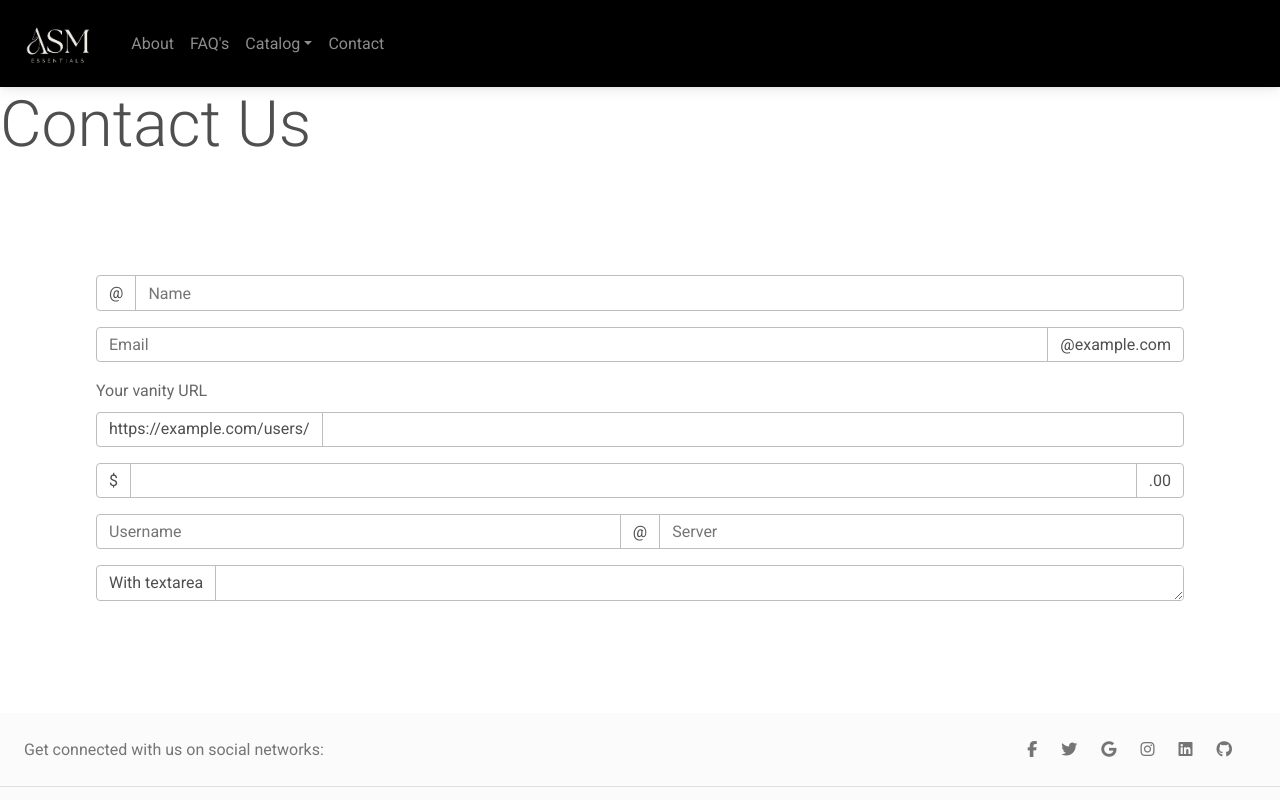
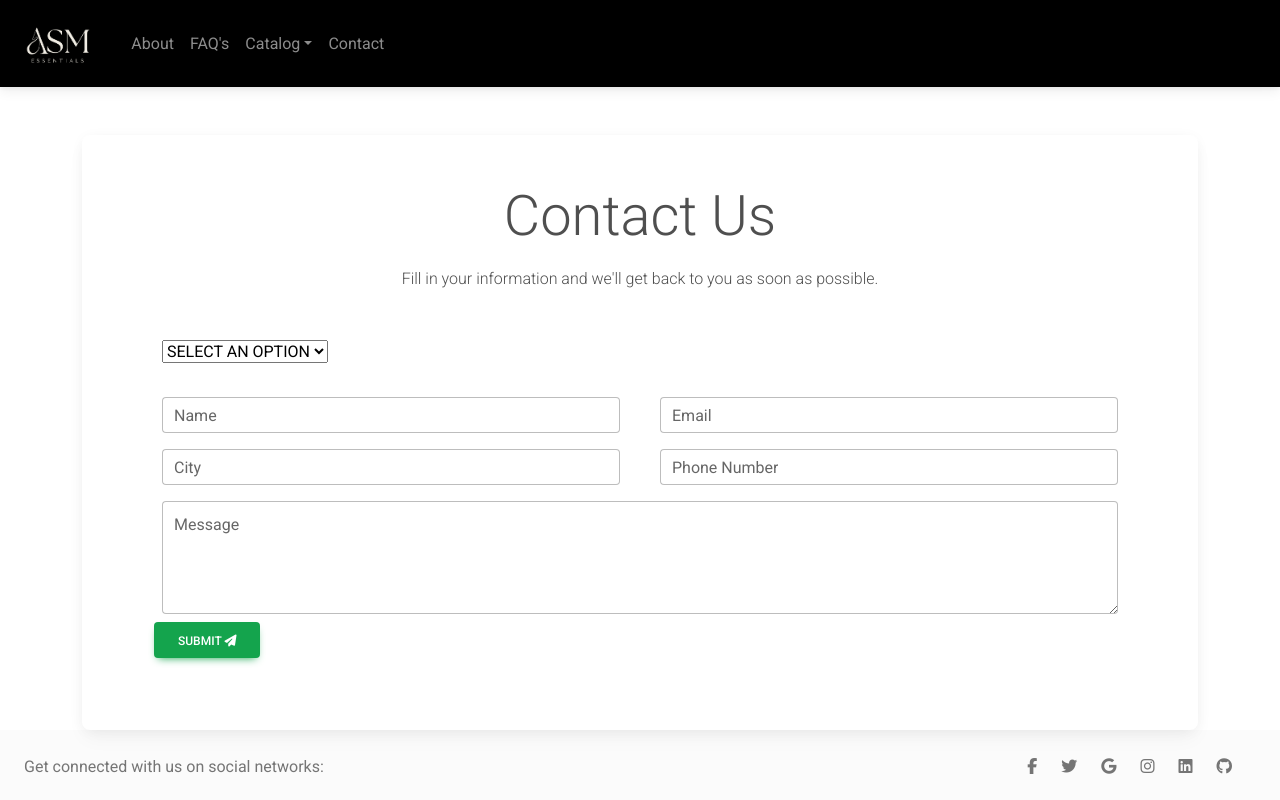
Before and after one commit to jamalamar/ASM, a React (Create React App) app: page /Contact in a window 1280 px wide. Shown: the top 800 px of the page. Built offline with nearby package versions, Linux system fonts and the light colour scheme.

Commit message:
added contact form

```diff
--- a/public/index.html
+++ b/public/index.html
@@ -28,6 +28,18 @@
     <title>ASM Essentials</title>
   </head>
   <body>
+
+          <!-- A little help for the Netlify bots if you're not using a SSG -->
+    <form name="ASMContactForm" netlify netlify-honeypot="bot-field" hidden>
+      <input type="text" name="Subject" />
+      <input type="text" name="Name" />
+      <input type="email" name="Email" />
+      <input type="tel" name="Phone" />
+      <input type="date" name="City" />
+      <textarea name="Message"></textarea>
+    </form>
+
+
     <noscript>You need to enable JavaScript to run this app.</noscript>
     <div id="root"></div>
     <!--
--- a/src/Views/Contact.js
+++ b/src/Views/Contact.js
@@ -1,50 +1,137 @@
 import React, { Component } from 'react';
 
 import {
+  MDBCarousel,
+  MDBCarouselItem,
+  MDBCard,
+  MDBCardImage,
+  MDBCardBody,
+  MDBCardTitle,
+  MDBCardText,
+  MDBRow,
+  MDBCol,
   MDBTypography,
-  MDBInputGroup
+  MDBBtn,
+  MDBRipple,
+  MDBContainer,
+  MDBIcon,
+  MDBInputGroup,
+  MDBInput,
+  MDBTextArea
 } from 'mdb-react-ui-kit';
 
 export default function Contact () {
 
+  const style = {
+        customSelect: {
+          margin: '15px'
+        }
+
+    }
+
     return (
 
-    <div className=''>
+    <MDBContainer className="contact-section pt-5 black">
+    <form name="ASMContactForm" method="post" >
+              {/*Value set to the same of the Form on Index.html*/}
+      <input type="hidden" name="form-name" value="ASMContactForm" />
 
-      <MDBTypography className='display-3 pb-3 mb-3'>Contact Us</MDBTypography>
+          <MDBCard className="p-5" >
 
-      <div className='p-5 m-5'>
-        <MDBInputGroup textBefore='@' className='mb-3'>
-          <input className='form-control' type='text' placeholder="Name" />
-        </MDBInputGroup>
+            <MDBRow className="flex-center">
+              <MDBCol>
 
-        <MDBInputGroup className='mb-3' textAfter='@example.com'>
-          <input className='form-control' type='text' placeholder="Email" />
-        </MDBInputGroup>
+              <MDBTypography className='display-4 text-center'>Contact Us</MDBTypography>
+              <MDBTypography className='fw-light text-center'>Fill in your information and we'll get back to you as soon as possible.</MDBTypography>
 
-        <label htmlFor='basic-url2' className='form-label'>
-          Your vanity URL
-        </label>
-        <MDBInputGroup className='mb-3' textBefore='https://example.com/users/'>
-          <input className='form-control' id='basic-url2' type='text' />
-        </MDBInputGroup>
+                <MDBCardBody className="form">
+                  <p className="p-2">
+                  <select name="Subject" className="browser-default custom-select" required>
+                    <option value="">SELECT AN OPTION</option>
+                    <option value="Quote">Quote</option>
+                    <option value="Special Request">Special Request</option>
+                    <option value="Product Feedback">Product Feedback</option>
+                    <option value="Issue With My Order">Issue With My Order</option>
+                    <option value="Other">Other</option>
+                  </select>
+                  </p>
 
-        <MDBInputGroup className='mb-3' textBefore='$' textAfter='.00'>
-          <input className='form-control' type='text' />
-        </MDBInputGroup>
+                  <MDBRow>
+                    <MDBCol>
+                      <div className="md-form p-2">
+                        <MDBInput
+                        label="Name"
+                        name="Name"
+                        type="text"
+                        id="form-name"
+                        required
+                        />
+                      </div>
+                    </MDBCol>
+                    <MDBCol>
+                      <div className="md-form p-2">
+                        <MDBInput
+                        label="Email"
+                        name="Email"
+                        type="email"
+                        id="form-email"
+                        required
+                        />
+                      </div>
+                    </MDBCol>
+                  </MDBRow>
 
-        <MDBInputGroup className='mb-3'>
-          <input className='form-control' placeholder='Username' type='text' />
-          <span className='input-group-text'>@</span>
-          <input className='form-control' placeholder='Server' type='text' />
-        </MDBInputGroup>
+                  <MDBRow>
+                    <MDBCol>
+                      <div className="md-form p-2">
+                        <MDBInput
+                        label="City"
+                        name="City"
+                        type="text"
+                        id="form-city"
+                        required
+                        />
+                      </div>
+                    </MDBCol>
+                    <MDBCol>
+                      <div className="md-form p-2">
+                        <MDBInput
+                        label="Phone Number"
+                        name="Phone"
+                        type="tel"
+                        id="form-phone"
+                        required
+                        />
+                      </div>
+                    </MDBCol>
+                  </MDBRow>
 
-        <MDBInputGroup className='mb-3' textBefore='With textarea'>
-          <textarea className='form-control' />
-        </MDBInputGroup>
-      </div>
+                  <MDBRow>
+                    <MDBCol>
+                      <div className="md-form p-2">
+                        <MDBTextArea
+                        label="Message"
+                        name="Message"
+                        type="textarea"
+                        id="form-text"
+                        size='lg'
+                        rows={3}
+                        required
+                        />
+                      </div>
 
-    </div>
+                      <MDBBtn type="submit" color="success" >
+                        Submit <MDBIcon icon="paper-plane" />
+                      </MDBBtn>
+                    </MDBCol>
+                  </MDBRow>
+
+                </MDBCardBody>
+              </MDBCol>
+            </MDBRow>
+          </MDBCard>
+          </form>
+        </MDBContainer>
 
     )
 }
--- a/src/Views/Home.js
+++ b/src/Views/Home.js
@@ -40,7 +40,7 @@ export default function Home () {
         <MDBCarouselItem
           className='w-100 d-block'
           itemId={1}
-          src='Assets/Car2.png'
+          src='Assets/Car3.png'
           alt='Carousel One'
         >
           {/*
@@ -52,7 +52,7 @@ export default function Home () {
         <MDBCarouselItem
           className='w-100 d-block'
           itemId={2}
-          src='Assets/Car3.png'
+          src='Assets/Car1.png'
           alt='Carousel Two'
         >
           {/*
@@ -64,7 +64,7 @@ export default function Home () {
         <MDBCarouselItem
           className='w-100 d-block'
           itemId={3}
-          src='Assets/Car1.png'
+          src='Assets/Car2.png'
           alt='Carousel Three'
         >
           {/*
```
